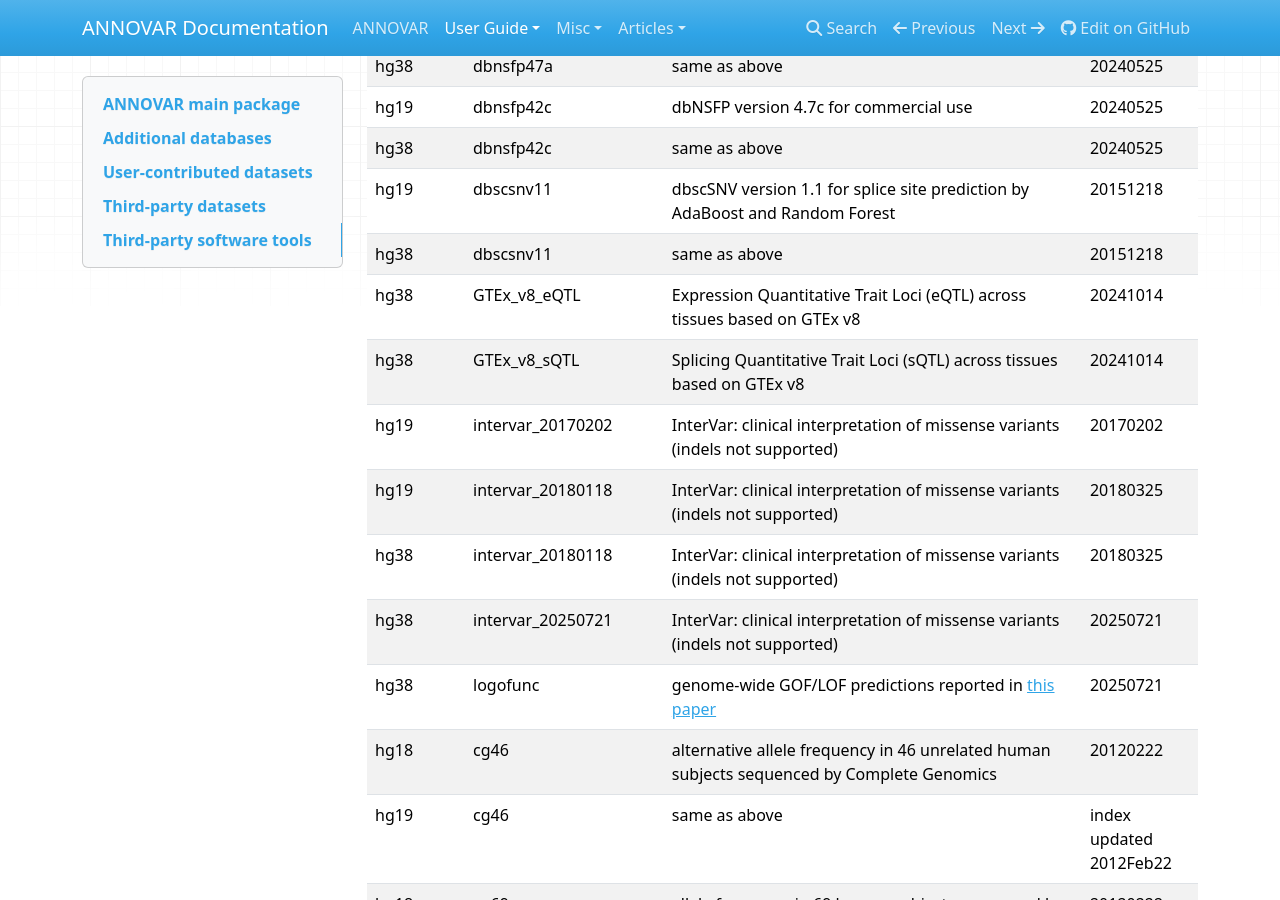
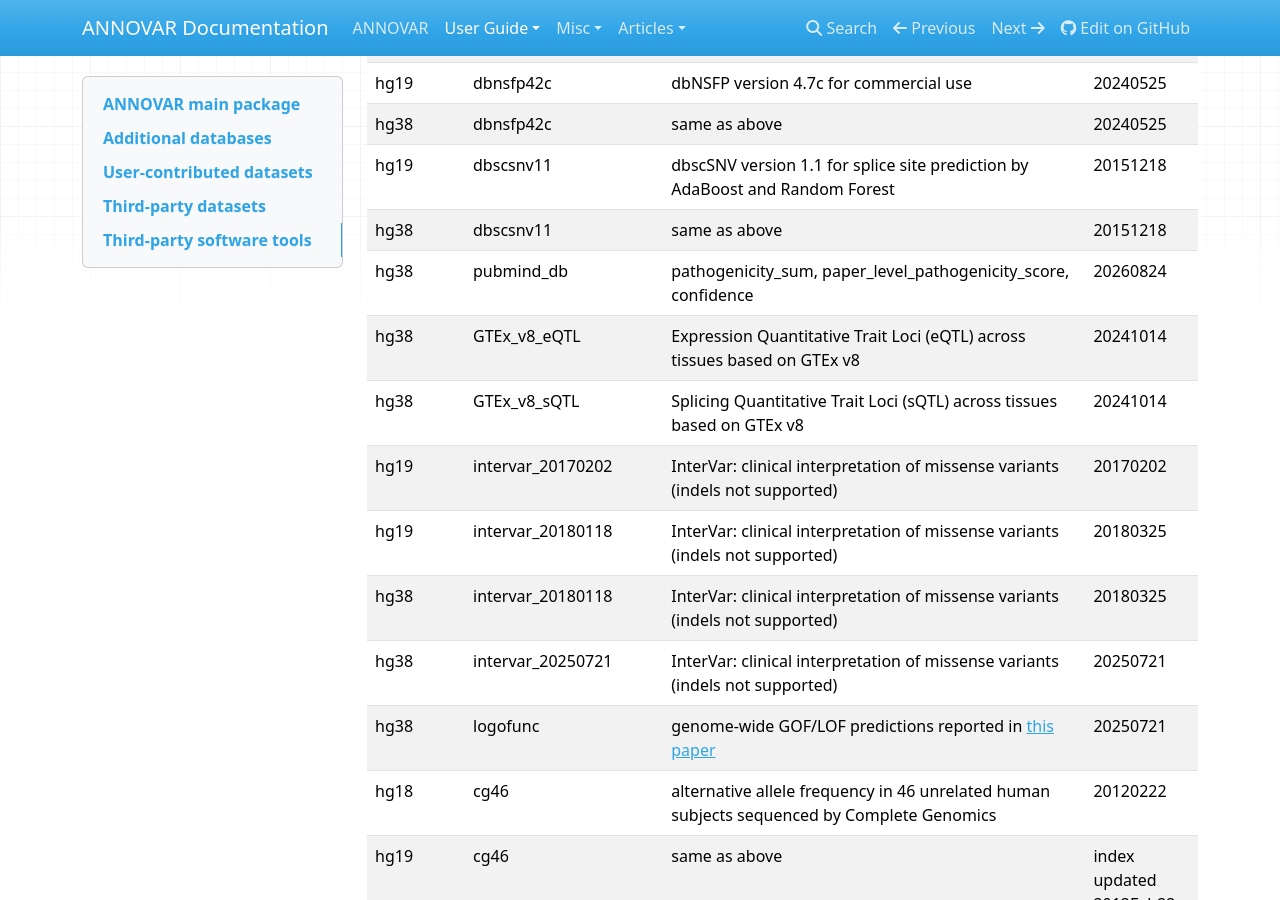
Before and after one commit to WGLab/doc-ANNOVAR, an MkDocs documentation site: the page built from docs/user-guide/download.md, in a window 1280 px wide and 900 px high, scrolled down 3824 px. Built offline with MkDocs 1.6.1, drawn with Linux system fonts in a browser that asks for light colours; nearby versions of some CDN libraries; comment, search, counter and statistics services are not loaded.

Commit message:
Add pubmind_db entry for hg38 dataset

```diff
--- a/docs/user-guide/download.md
+++ b/docs/user-guide/download.md
@@ -84,6 +84,7 @@ NOTE: several whole-genome databases (cadd, cadd13, fathmm, dann, eigen, gerp++,
 | hg38 | dbnsfp42c | same as above | 20240525 |
 | hg19 | dbscsnv11 | dbscSNV version 1.1 for splice site prediction by AdaBoost and Random Forest | 20151218 |
 | hg38 | dbscsnv11 | same as above | 20151218 |
+| hg38 | pubmind_db | pathogenicity_sum, paper_level_pathogenicity_score, confidence | 20260824 |
 | hg38 | GTEx_v8_eQTL | Expression Quantitative Trait Loci (eQTL) across tissues based on GTEx v8 | 20241014 |
 | hg38 | GTEx_v8_sQTL | Splicing Quantitative Trait Loci (sQTL) across tissues based on GTEx v8 | 20241014 |
 | hg19 | intervar_20170202 | InterVar: clinical interpretation of missense variants (indels not supported)| 20170202 |
```
